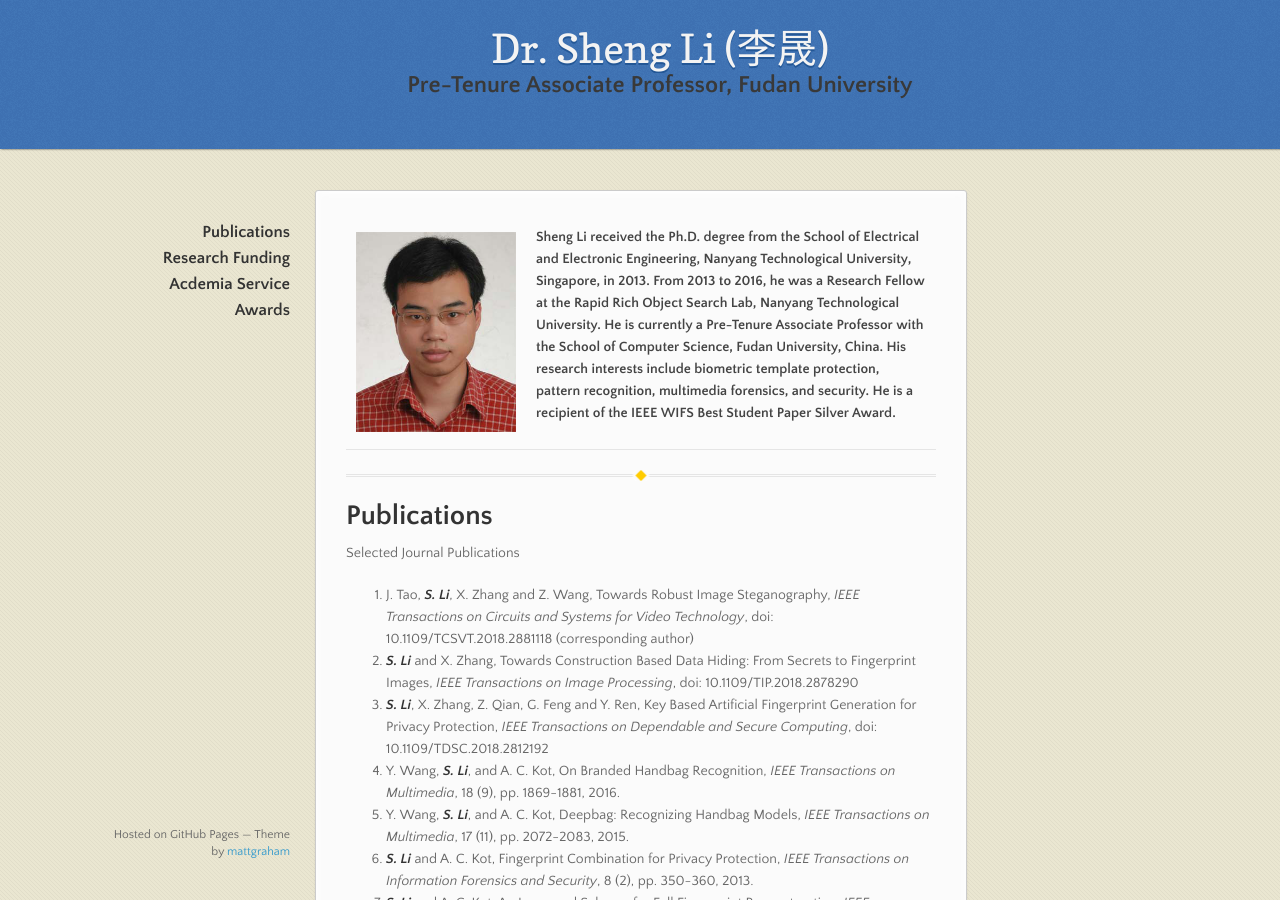
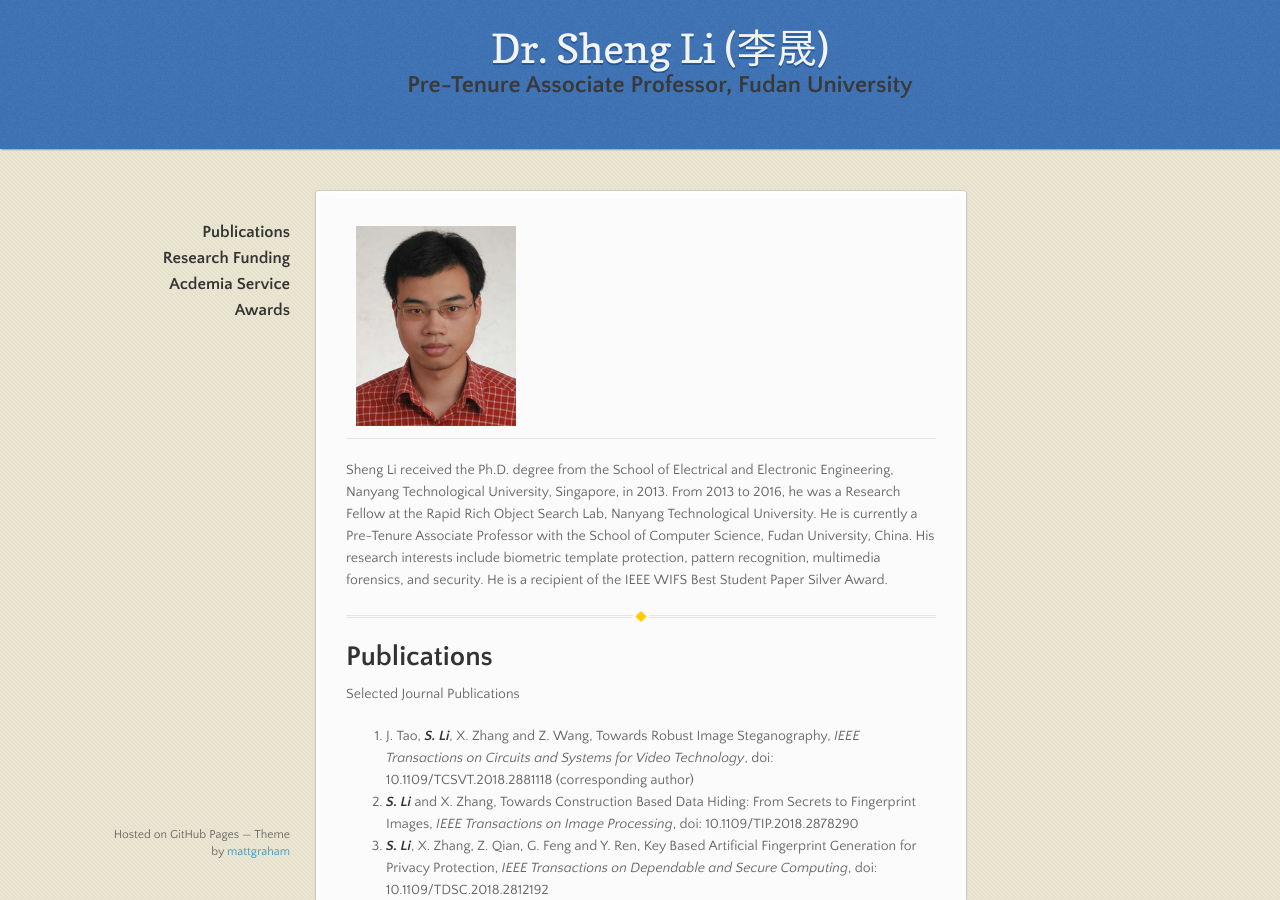
Before and after one commit to blazelisheng/blazelisheng.github.io, a Jekyll site: the page built from index.md, in a window 1280 px wide and 900 px high. Built offline with Jekyll 4.4.1, drawn with Linux system fonts in a browser that asks for light colours.

Commit message:
Update index.md

```diff
--- a/index.md
+++ b/index.md
@@ -4,15 +4,15 @@ layout: default
 
 
 
-<table border="0">
+<table border="0" cellspacing="0" cellpadding="0">
   <tr>
     <th width="160">
 <img src="/assets/images/Sheng_Li_Photo.png" width="160" height="200" /></th>
-    <th><p align="left"> Sheng Li received the Ph.D. degree from the School of Electrical and Electronic Engineering, Nanyang Technological University, Singapore, in 2013. From 2013 to 2016, he was a Research Fellow at the Rapid Rich Object Search Lab, Nanyang Technological University. He is currently a Pre-Tenure Associate Professor with the School of Computer Science, Fudan University, China. His research interests include biometric template protection, pattern recognition, multimedia forensics, and security. He is a recipient of the IEEE WIFS Best Student Paper Silver Award.</p></th>
+    <th><p align="left"> </p></th>
   </tr>
 </table>
 
-
+Sheng Li received the Ph.D. degree from the School of Electrical and Electronic Engineering, Nanyang Technological University, Singapore, in 2013. From 2013 to 2016, he was a Research Fellow at the Rapid Rich Object Search Lab, Nanyang Technological University. He is currently a Pre-Tenure Associate Professor with the School of Computer Science, Fudan University, China. His research interests include biometric template protection, pattern recognition, multimedia forensics, and security. He is a recipient of the IEEE WIFS Best Student Paper Silver Award.
 
 * * *
 # Publications
```
